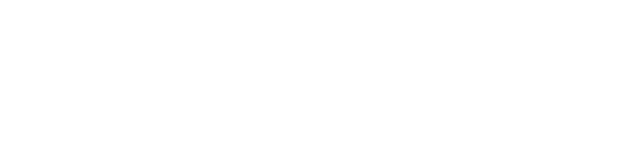
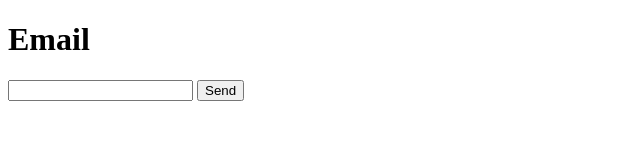
Before and after one commit to AlexViti/js-mail-dadi, a plain HTML site: page email/index.html in a window 1280 px wide. Shown: the whole page, without its empty margins (0-640 px from the left). Drawn offline with Linux system fonts and the light colour scheme.

Commit message:
Add email input

```diff
--- a/email/index.html
+++ b/email/index.html
@@ -10,6 +10,11 @@
 </head>
 
 <body>
+	<h1>Email</h1>
+
+	<input type="email" name="email" id="email">
+	<button id="send">Send</button>
+
 	<script src="js/script.js"></script>
 </body>
 
--- a/email/js/script.js
+++ b/email/js/script.js
@@ -0,0 +1,7 @@
+const btnSend = document.getElementById('send');
+let inputEmail = document.getElementById('email');
+
+btnSend.addEventListener('click', function() {
+	let emailValue = inputEmail.value;
+	console.log(emailValue);
+});
```
